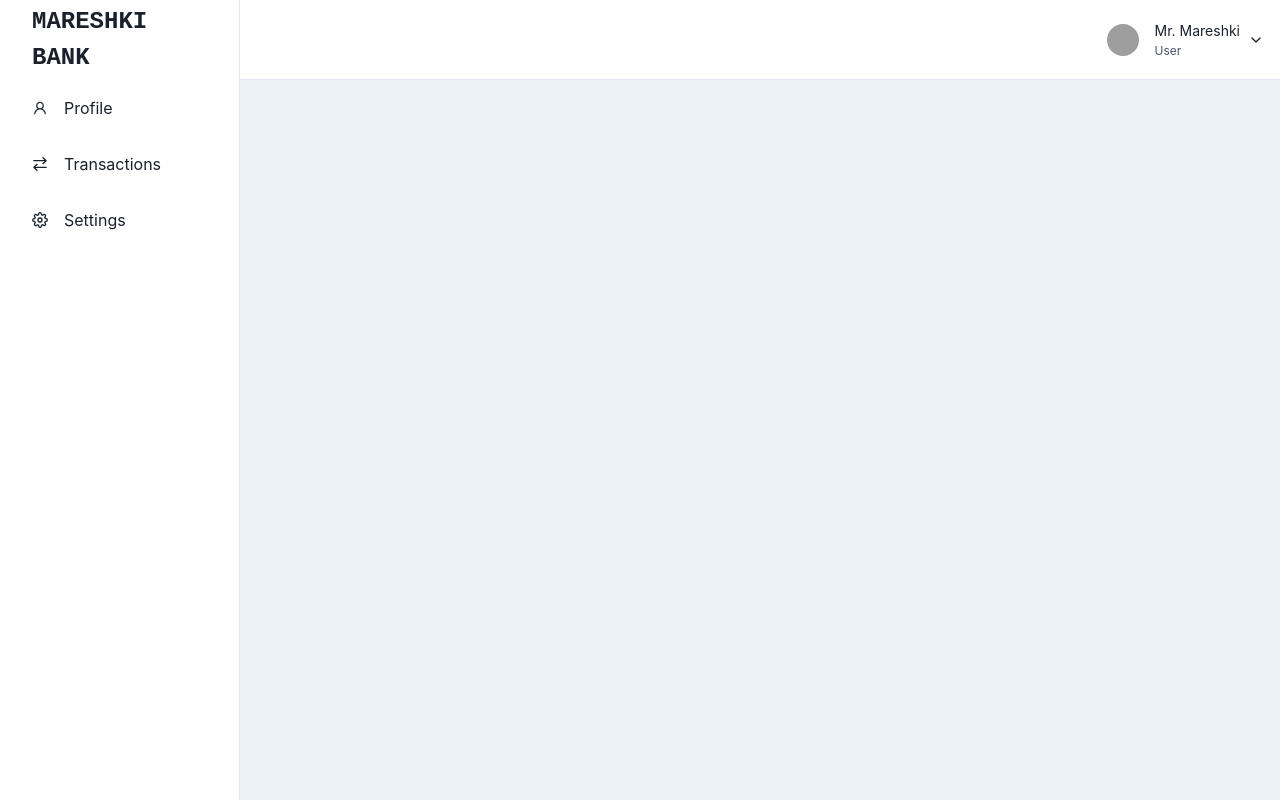
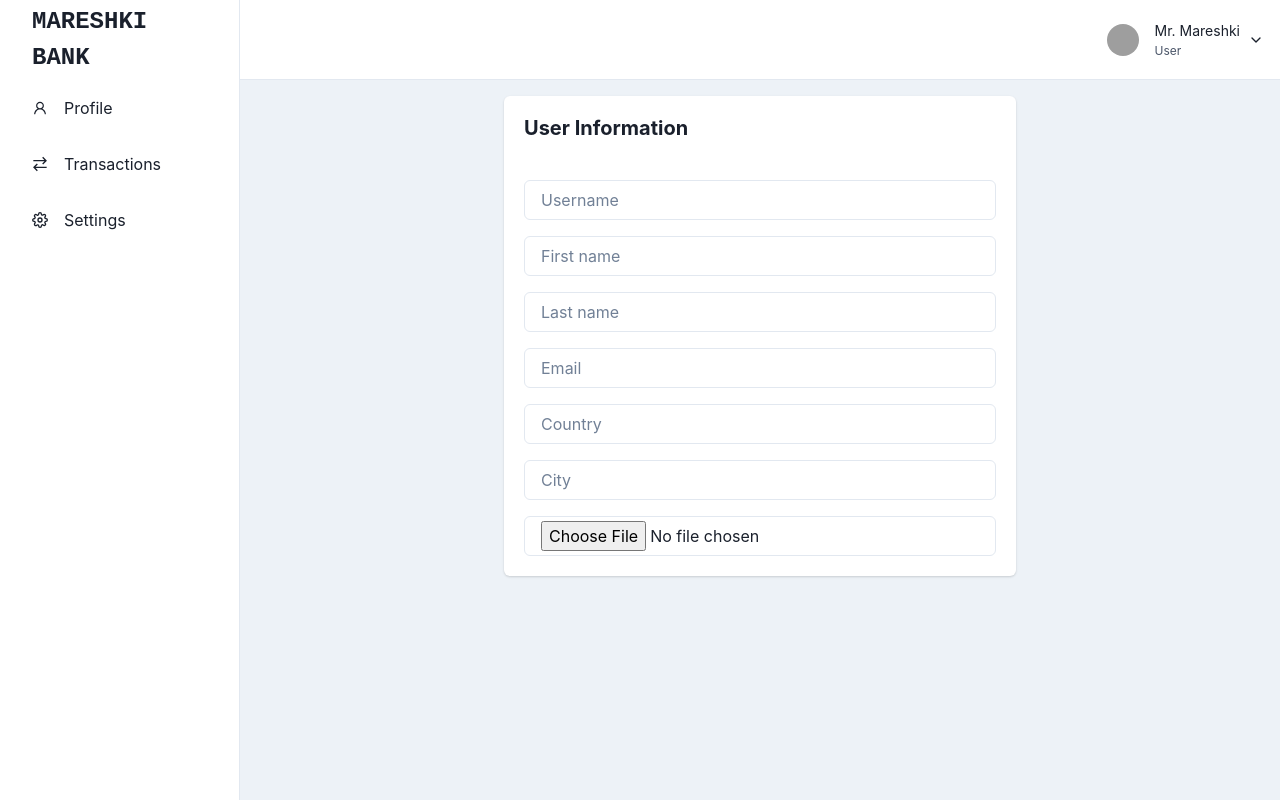
Before and after one commit to MarkVsudo/MareshkiFinance-ui, a React (Vite) app in the folder front-end-cleverpine/: page /dashboard in a window 1280 px wide. Built offline with nearby package versions, Linux system fonts and the light colour scheme; grey boxes are pictures that could not be loaded.

Commit message:
Started working on profile section in dashboard

```diff
--- a/front-end-cleverpine/src/components/DashboardPage/DashboardProfile.tsx
+++ b/front-end-cleverpine/src/components/DashboardPage/DashboardProfile.tsx
@@ -1,11 +1,39 @@
-import { Box, Text } from "@chakra-ui/react";
+import {
+  Box,
+  Card,
+  CardBody,
+  CardHeader,
+  Heading,
+  Input,
+  Stack,
+  StackDivider,
+} from "@chakra-ui/react";
 
 const DashboardProfile = () => {
   return (
     <>
-      <Box>
-        <Text fontSize="xl">Profile Section</Text>
-      </Box>
+
+      <Card w='lg'>
+        <CardHeader>
+          <Heading size="md">User Information</Heading>
+        </CardHeader>
+
+        <CardBody>
+          <Stack divider={<StackDivider />} spacing="4">
+          </Stack>
+          <Box>
+            <Stack spacing={4}>
+              <Input placeholder="Username" />
+              <Input placeholder="First name" />
+              <Input placeholder="Last name" />
+              <Input placeholder="Email" />
+              <Input placeholder="Country" />
+              <Input placeholder="City" />
+              <Input type="file" accept="image/*" pt='.25rem' />
+            </Stack>
+          </Box>
+        </CardBody>
+      </Card>
     </>
   );
 };
--- a/front-end-cleverpine/src/pages/DashboardPage.tsx
+++ b/front-end-cleverpine/src/pages/DashboardPage.tsx
@@ -190,7 +190,7 @@ const MobileNav = ({ onOpen, ...rest }: MobileProps) => {
 
 const SidebarWithHeader = () => {
   const { isOpen, onOpen, onClose } = useDisclosure();
-  const [selectedNavItem, setSelectedNavItem] = useState('Home');
+  const [selectedNavItem, setSelectedNavItem] = useState('Profile');
 
   const handleNavItemClick = (itemName: string) => {
     setSelectedNavItem(itemName);
@@ -212,7 +212,7 @@ const SidebarWithHeader = () => {
       </Drawer>
       {/* mobilenav */}
       <MobileNav onOpen={onOpen} />
-      <Box ml={{ base: 0, md: 60 }} p="4">
+      <Box ml={{ base: 0, md: 60 }} p="4" display='flex' alignItems='center' justifyContent='center'>
         {/* Content */}
         {selectedNavItem === 'Profile' && <DashboardProfile />}
         {selectedNavItem === 'Transactions' && <DashboardTransactions/>}
--- a/front-end-cleverpine/src/pages/LoginPage.tsx
+++ b/front-end-cleverpine/src/pages/LoginPage.tsx
@@ -10,8 +10,6 @@ import {
   Checkbox,
   Stack,
   Box,
-  Alert,
-  AlertIcon,
 } from "@chakra-ui/react";
 import { AuthTitle } from "../components/AuthPages/AuthTitle";
 import { BigButton } from "../components/AuthPages/BigButton";
```
